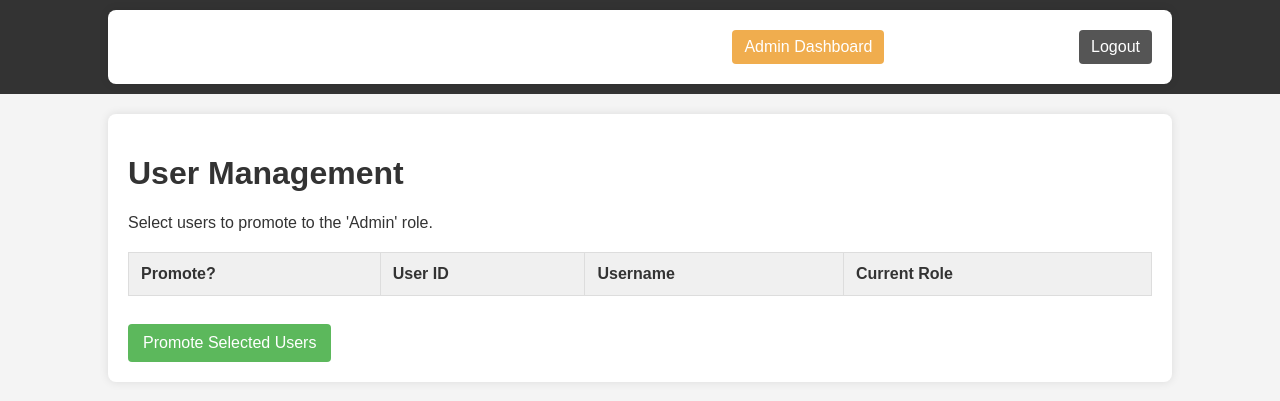
After one commit to Aneemo/ExplorityCan, a Flask app: page /admin/dashboard in a window 1280 px wide. The commit adds this page. Shown: the top 401 px of the page. Run offline with Flask 3, Linux system fonts and the light colour scheme; the visitor is signed in with stand-in values (Sample User, id 1); data that the repository does not hold is empty.

Commit message:
Feat: Add admin dashboard for user management
- I created an @admin_required decorator to protect admin-only routes.
- I added a new /admin/dashboard page, visible only to admins, that lists all users and their roles.
- I implemented a form on the dashboard allowing admins to select and promote multiple users to the 'admin' role in a single action.
- I added a conditional link to the admin dashboard in the main navigation for easy access by admins.

```diff
--- a/app.py
+++ b/app.py
@@ -1,5 +1,6 @@
 import sqlite3
 import click
+from functools import wraps
 from flask import Flask, render_template, request, redirect, url_for, flash
 from flask_login import LoginManager, UserMixin, login_user, logout_user, login_required, current_user
 import bcrypt
@@ -11,7 +12,17 @@ app.config['SECRET_KEY'] = 'your_secret_key_here'  # Replace with a real secret
 
 login_manager = LoginManager()
 login_manager.init_app(app)
+
 login_manager.login_view = 'login'
+
+def admin_required(f):
+    @wraps(f)
+    def decorated_function(*args, **kwargs):
+        if not current_user.is_authenticated or current_user.role != 'admin':
+            flash("You do not have permission to access this page.", "error")
+            return redirect(url_for('index'))
+        return f(*args, **kwargs)
+    return decorated_function
 
 class User(UserMixin):
     def __init__(self, id, username, password_hash, role):
@@ -98,6 +109,44 @@ def promote_user_command(username):
     finally:
         if conn:
             conn.close()
+
+@app.route('/admin/dashboard')
+@login_required
+@admin_required
+def admin_dashboard():
+    conn = get_db_connection()
+    users = conn.execute('SELECT id, username, role FROM users ORDER BY username').fetchall()
+    conn.close()
+    return render_template('admin_dashboard.html', users=users)
+
+@app.route('/admin/promote', methods=['POST'])
+@login_required
+@admin_required
+def promote_users():
+    user_ids_to_promote = request.form.getlist('user_ids')
+    if not user_ids_to_promote:
+        flash("No users selected for promotion.", "warning")
+        return redirect(url_for('admin_dashboard'))
+
+    conn = get_db_connection()
+    try:
+        cur = conn.cursor()
+        # Create placeholders for SQL query to prevent injection
+        placeholders = ', '.join('?' for _ in user_ids_to_promote)
+        query = f"UPDATE users SET role = 'admin' WHERE id IN ({placeholders})"
+
+        cur.execute(query, user_ids_to_promote)
+        conn.commit()
+
+        flash(f"Successfully promoted {len(user_ids_to_promote)} user(s).", "success")
+    except sqlite3.Error as e:
+        print(f"Database error during promotion: {e}")
+        flash("Failed to promote users due to a database error.", "error")
+    finally:
+        if conn:
+            conn.close()
+
+    return redirect(url_for('admin_dashboard'))
 
 @app.route('/')
 @login_required
--- /dev/null
+++ b/templates/admin_dashboard.html
@@ -0,0 +1,39 @@
+{% extends "base.html" %}
+
+{% block title %}Admin Dashboard - User Management{% endblock %}
+
+{% block content %}
+    <h1>User Management</h1>
+    <p>Select users to promote to the 'Admin' role.</p>
+
+    <form action="{{ url_for('promote_users') }}" method="POST">
+        <div class="user-list">
+            <table>
+                <thead>
+                    <tr>
+                        <th>Promote?</th>
+                        <th>User ID</th>
+                        <th>Username</th>
+                        <th>Current Role</th>
+                    </tr>
+                </thead>
+                <tbody>
+                    {% for user in users %}
+                    <tr>
+                        <td>
+                            {% if user['role'] != 'admin' %}
+                                <input type="checkbox" name="user_ids" value="{{ user['id'] }}">
+                            {% endif %}
+                        </td>
+                        <td>{{ user['id'] }}</td>
+                        <td>{{ user['username'] }}</td>
+                        <td>{{ user['role']|capitalize }}</td>
+                    </tr>
+                    {% endfor %}
+                </tbody>
+            </table>
+        </div>
+        <br>
+        <button type="submit">Promote Selected Users</button>
+    </form>
+{% endblock %}
--- a/templates/base.html
+++ b/templates/base.html
@@ -12,6 +12,9 @@
             <span class="app-title">ExplorityCan Contact Manager</span>
             <div class="nav-links">
                 {% if current_user.is_authenticated %}
+                    {% if current_user.role == 'admin' %}
+                        <a href="{{ url_for('admin_dashboard') }}" class="button-link" style="background-color: #f0ad4e;">Admin Dashboard</a>
+                    {% endif %}
                     <span>Logged in as: <strong>{{ current_user.username }}</strong></span>
                     <a href="{{ url_for('logout') }}" class="button-link">Logout</a>
                 {% else %}
```
